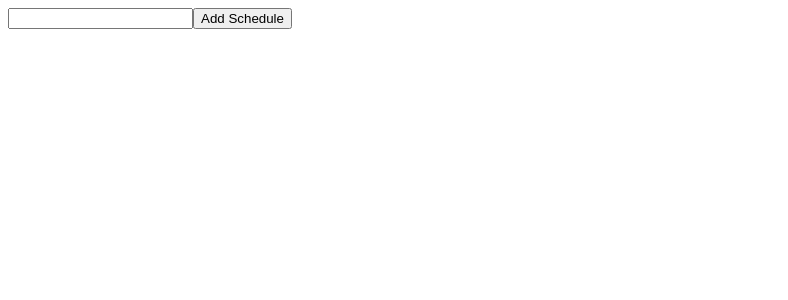
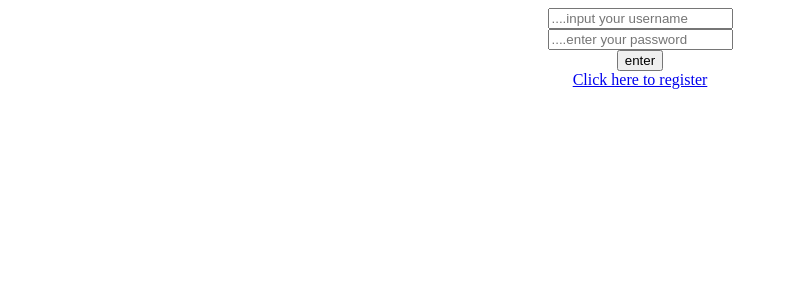
Before and after one commit to okechukwu-okolie/codingpractice-, a React (Vite) app: page /signIn in a window 1280 px wide. Shown: the top 300 px of the page, without its empty margins (0-788 px from the left). Built offline with nearby package versions, Linux system fonts and the light colour scheme; a web font is replaced by a local one.

Commit message:
adding to the codebase

```diff
--- a/src/App.jsx
+++ b/src/App.jsx
@@ -1,13 +1,22 @@
-import React from 'react'
-import Input from './components/Input'
-import todoApphooks from './hooks/todoApphooks.js'
+import React,{useState} from 'react'
+import SignUp from './components/registration/signup/SignUp.jsx'
+import { Router,Routes,Route } from 'react-router-dom'
+import SignIn from './components/registration/siginin/SignIn.jsx'
+import Scheduler from './components/registration/scheduler/Scheduler.jsx'
 
 const App = () => {
-    const {addTodos} = todoApphooks()
+
   return (
-    <div>
-        <Input addInputValue={addTodos}/>
-    </div>
+    // <Router>
+      <Routes>
+        <Route path='/signup' element={<SignUp/>}/>
+        <Route path='/signin' element ={<SignIn/>}/>
+        <Route path='/' element ={<Scheduler/>}/>
+      </Routes>
+    // </Router>
+    // <div>
+    //   <SignUp/>
+    // </div>
   )
 }
 
--- /dev/null
+++ b/src/components/registration/scheduler/Scheduler.jsx
@@ -0,0 +1,17 @@
+import React,{useState} from 'react'
+
+const Scheduler = () => {
+    const [schedule, setSchedule] = useState('')
+  return (
+    <main>
+      <form action="">
+        <input type="text"
+                value={schedule}
+                onChange={(e)=>setSchedule(e.target.value)}
+                placeholder='....schedule your todo here.' />
+      </form>
+    </main>
+  )
+}
+
+export default Scheduler
--- /dev/null
+++ b/src/components/registration/siginin/SignIn.jsx
@@ -0,0 +1,53 @@
+import React,{useState} from 'react'
+import { Link, useNavigate } from 'react-router-dom'
+
+
+
+const SignIn = () => {
+    const [username, setUsername] = useState('')
+    const [password, setPassword] = useState('')
+    const [error, setError] = useState(false)
+    const [message, setMessage] =useState('')
+
+
+    const savedUsername = localStorage.getItem('savedUsername')
+    const savedPassword = localStorage.getItem('savedPassword')
+    const navigate = useNavigate()
+
+
+    const submit = (e) =>{
+        e.preventDefault
+        if(username === savedUsername && password === savedPassword){
+            setError(error)
+            setMessage('Welcome to the SCHEDULER')
+             setInterval(() => {
+                navigate('/')
+            }, 5000);
+        }
+        setError(!error)
+        setMessage()
+    }
+  return (
+    <main>
+        <form onSubmit={submit}>
+            <input type="text"
+                value={username}
+                onChange={(e)=>setUsername(e.target.value)}
+                placeholder='....input your username' />
+
+            <input type="password"
+                    value={password}
+                    onChange={(e)=>setPassword(e.target.value)}
+                    placeholder='....enter your password' />
+
+
+                <button type='submit'>enter</button>
+        </form>
+      {error ?`${message}`:`${message}`}
+      <Link to='/signup'> Click here to register</Link>
+
+    </main>
+  )
+}
+
+export default SignIn
--- /dev/null
+++ b/src/components/registration/signup/SignUp.jsx
@@ -0,0 +1,65 @@
+import React,{useState} from 'react'
+import { useNavigate,Link } from 'react-router-dom'
+import './signup.css'
+
+const SignUp = () => {
+    const [username, setUsername] = useState('')
+    const [password, setPassword] = useState('')
+    const [message, setMessage] = useState('')
+    const [userCredentialList, setUserCredentialList] = useState([])
+    const [credential, setCredential] = useState(false)
+    const navigate = useNavigate()
+
+
+    const submit = (e) =>{
+        e.preventDefault()
+
+        if(!username || !password){
+          setCredential(credential)
+         return  setMessage('....Please provide your username and password')
+        }
+
+        const Username = localStorage.setItem('savedUsername', username)
+       const Password =  localStorage.setItem('savedPassword',password)
+        setCredential(!credential)
+        setMessage('.....Successfully signed in')
+
+        const individualCredential = {
+          id: Date.now(),
+          username:Username,
+          password:Password,
+        }
+
+        setUserCredentialList([...userCredentialList, individualCredential])
+        console.log(setUserCredentialList)
+
+
+        setInterval(() => {
+                  navigate('/signin')
+                }, 2000);
+            }
+
+
+  return (
+    <main>
+      <form onSubmit={submit}>
+        <input type="text"
+            value={username}
+            onChange={(e)=>setUsername(e.target.value)}
+            placeholder='Username......'
+            />
+        <input type="password"
+            value={password}
+            onChange={(e)=>setPassword(e.target.value)}
+            placeholder='Password.....'/>
+
+        <button type='submit'>submit</button>
+
+      </form>
+      {credential ? <p style={{ color: 'green' }}>{message}</p> : <p style={{ color: 'red' }}>{message}</p>}
+      <p>Already have an account? <Link to='/signin'>Click here to sign in</Link></p>
+    </main>
+  )
+}
+
+export default SignUp
--- /dev/null
+++ b/src/components/registration/signup/signup.css
@@ -0,0 +1,11 @@
+main{
+    display: flex;
+    flex-direction: column;
+    align-items: center;
+    /* height: 100vh; */
+}
+form{
+     display: flex;
+    flex-direction: column;
+    align-items: center;
+}
```
Also changed, not shown: src/loginCodebase/Logincodebase.jsx (+9 -0 lines), src/components/registration/scheduler/scheduler.css (added), src/components/registration/siginin/signin.css (added).
